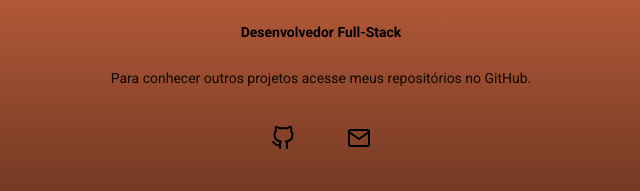
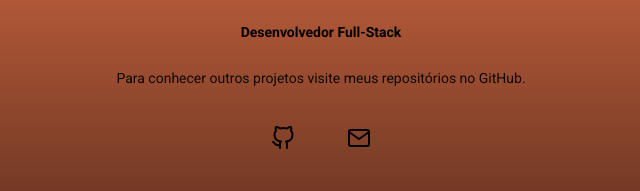
Before and after one commit to RodCinelli/Dev-Rodrigo-Cinelli, a website: page index.html in a window 1280 px wide. Shown: the part 246-437 px from the top of the page, 319-959 px from the left. Drawn offline with Linux system fonts and the light colour scheme.

Commit message:
Alterando a index.html e as sociais

```diff
--- a/index.html
+++ b/index.html
@@ -20,7 +20,7 @@
                 <h1 class="profile-bio-name">Rodrigo Cinelli</h1>
                 <h2 class="profile-bio-subtitle">Desenvolvedor Full-Stack</h2>
                 <p class="profile-bio-description">
-                    Para conhecer outros projetos acesse meus repositórios no GitHub.
+                    Para conhecer outros projetos visite meus repositórios no GitHub.
                 </p>
             </div>
         </header>
```
